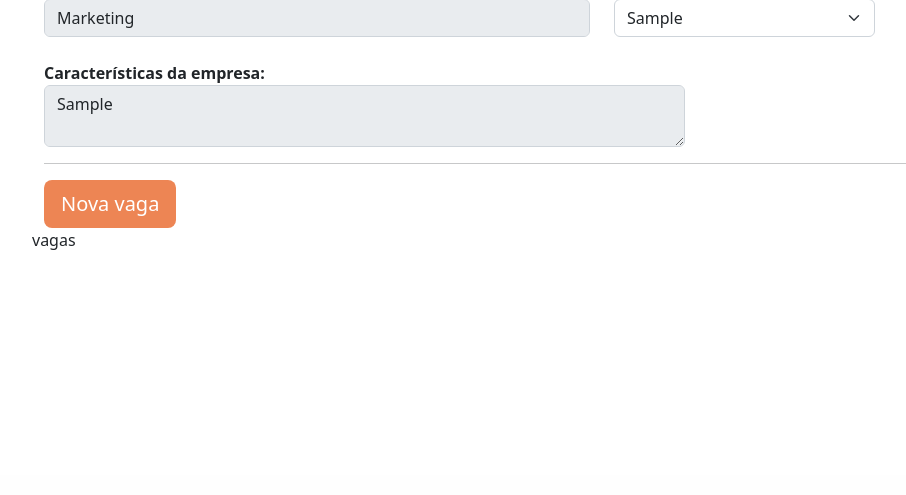
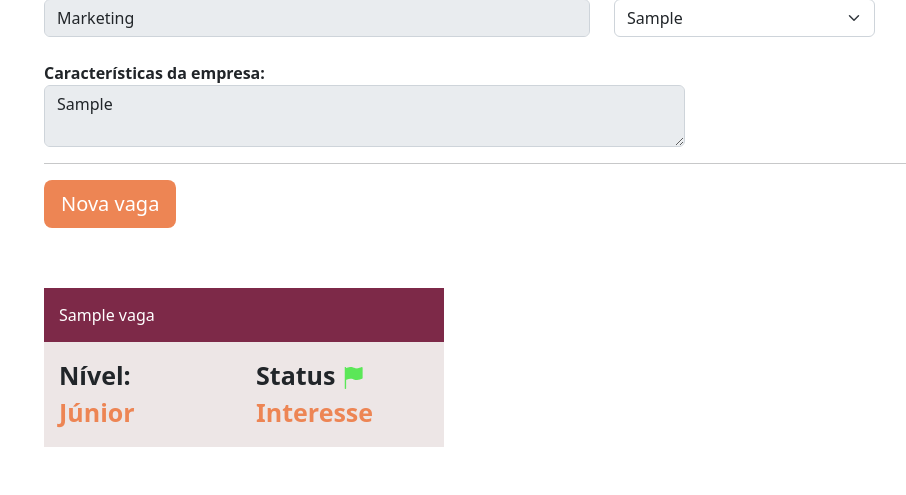
Before and after one commit to Drack112/PyLab-2022, a Django app: page /home/empresa/1 in a window 1280 px wide. Shown: the part 325-820 px from the top of the page, without its empty margins (38-944 px from the left). Before the commit the page ends 575 px from the top, so only its background shows below. Run offline with Django 4.2, Linux system fonts and the light colour scheme; tables that the repository leaves empty hold one stand-in row (values such as "Sample post"); grey boxes marked "Sample" are stand-in pictures; parts of the project's set-up code (start-up, migrations or seed data) failed here and were passed over.

Commit message:
🎨 Improved formatting

```diff
--- a/empresa/templates/empresa.html
+++ b/empresa/templates/empresa.html
@@ -65,7 +65,35 @@
   <a data-bs-toggle="modal" data-bs-target="#exampleModal" class="btn btn-lg btn-orange">Nova vaga</a>
 
   <div class="row">
-    vagas
+    {% for vaga in vagas %}
+    <div class="col-md">
+
+      <div class="box-vagas">
+        <div class="header-vagas">
+          {{vaga.titulo}}
+        </div>
+
+        <div class="body-vagas">
+          <div class="row">
+            <div class="col-md">
+              <label class="paragrafo">Nível:</label>
+              <br>
+              <label class="paragrafo paragrafo-orange">{{vaga.get_nivel_experiencia_display}}</label>
+            </div>
+
+            <div class="col-md">
+              <label class="paragrafo">Status <img src="{% static 'empresa/images/flag_green.png' %}"></label>
+              <br>
+              <label class="paragrafo paragrafo-orange">{{vaga.get_status_display}}</label>
+            </div>
+
+          </div>
+        </div>
+
+      </div>
+
+    </div>
+    {% endfor %}
   </div>
 </div>
 
@@ -79,7 +107,7 @@
       </div>
 
       <div class="modal-body">
-        <form action="" method="POST">
+        <form action="{% url 'nova_vaga' %}" method="POST">{% csrf_token %}
 
           <div class="row">
             <div class="col-md">
--- a/empresa/templates/empresas.html
+++ b/empresa/templates/empresas.html
@@ -57,7 +57,11 @@
 
         {% for empresa in empresas %}
         <tr {% if not forloop.counter|is_par %} class=" tabela-linha" {% endif %}>
-          <td>{{empresa.nome}}</td>
+          <td>
+            <a href="{% url 'empresa_unica' empresa.id %}">
+              {{empresa.nome}}
+            </a>
+          </td>
           <td>{{empresa.endereco}}</td>
           <td>
             <select class="form-select">
```
